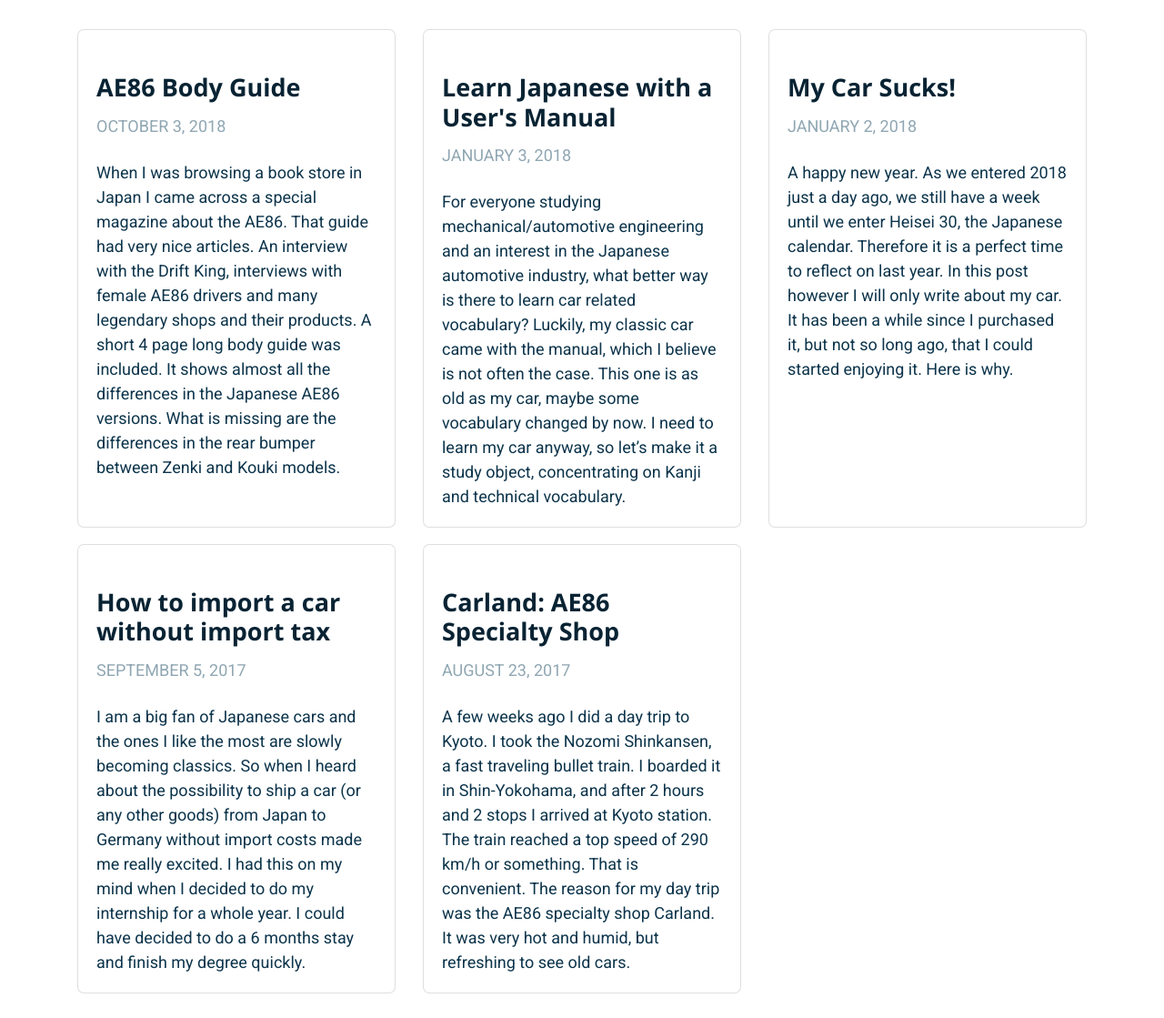
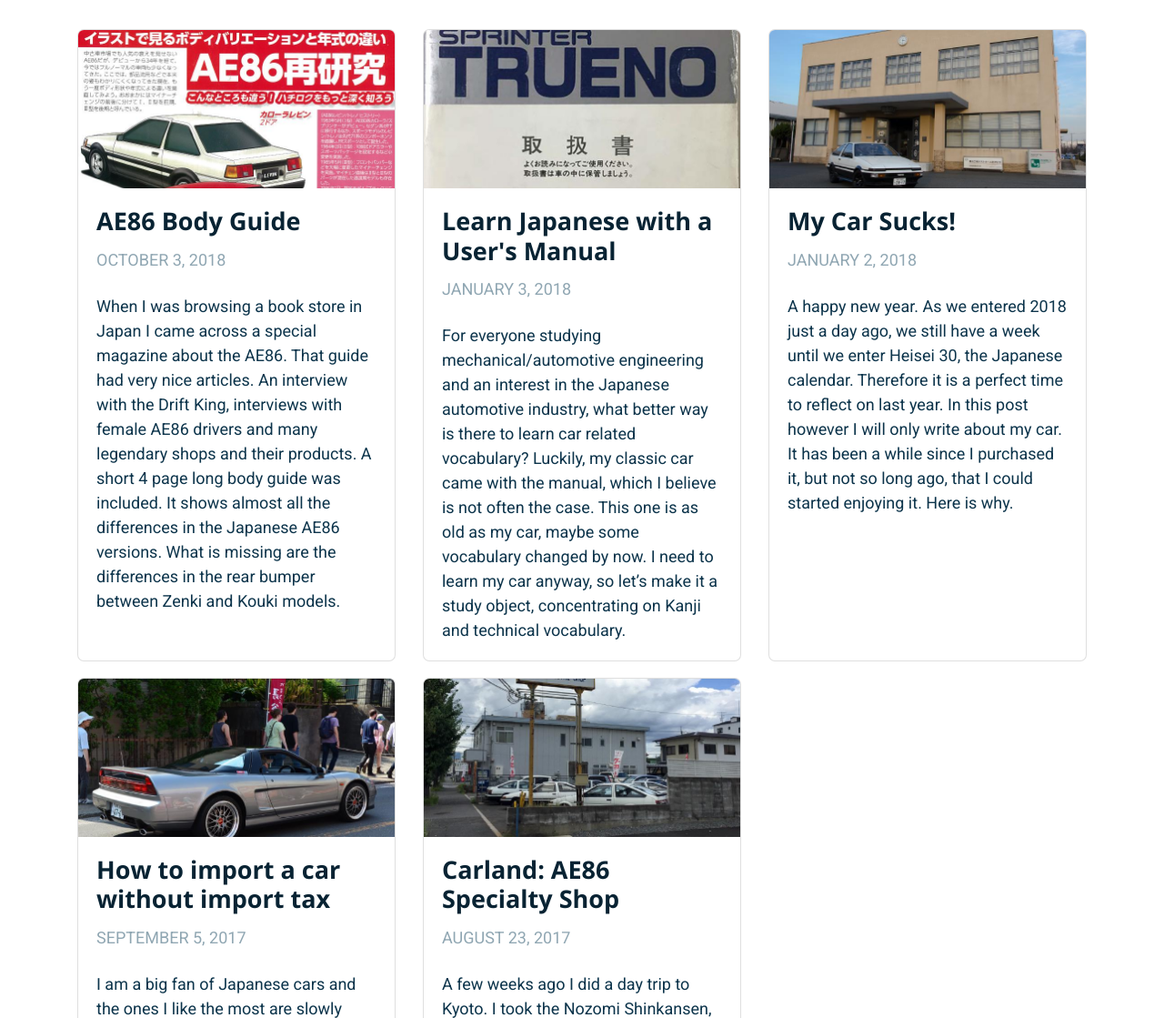
Before and after one commit to emeQee/emeqee-public, a plain HTML site: page post/index.html in a window 1280 px wide. Shown: the part 181-1300 px from the top of the page at 91% size. Drawn offline with nearby package versions, Linux system fonts and the light colour scheme; a small style sheet from the web is missing.

Commit message:
Image urls fixed

```diff
--- a/post/index.html
+++ b/post/index.html
@@ -49,7 +49,7 @@ emeQee
 <div class="col mb-3">
 <div class="card h-100">
 <a href=/post/ae86-body-guide/ class=d-block>
-<img data-src=post/ae86-body-guide/images/feature_hue12215257c682dc8e51fd8d69f3e5898_2462792_700x350_fill_q75_box_smart1.jpg class="card-img-top mx-auto d-block" alt="AE86 Body Guide">
+<img data-src=/post/ae86-body-guide/images/feature_hue12215257c682dc8e51fd8d69f3e5898_2462792_700x350_fill_q75_box_smart1.jpg class="card-img-top mx-auto d-block" alt="AE86 Body Guide">
 <div class=card-body>
 <h4 class=card-title>AE86 Body Guide</h4>
 <p class="card-text text-muted text-uppercase">October 3, 2018</p>
@@ -63,7 +63,7 @@ When I was browsing a book store in Japan I came across a special magazine about
 <div class="col mb-3">
 <div class="card h-100">
 <a href=/post/learn-japanese-with-a-users-manual/ class=d-block>
-<img data-src=post/learn-japanese-with-a-users-manual/images/feature_hu8a51038d9f62dfc273b43347715c20f4_729716_700x350_fill_q75_box_smart1.jpg class="card-img-top mx-auto d-block" alt="Learn Japanese with a User's Manual">
+<img data-src=/post/learn-japanese-with-a-users-manual/images/feature_hu8a51038d9f62dfc273b43347715c20f4_729716_700x350_fill_q75_box_smart1.jpg class="card-img-top mx-auto d-block" alt="Learn Japanese with a User's Manual">
 <div class=card-body>
 <h4 class=card-title>Learn Japanese with a User's Manual</h4>
 <p class="card-text text-muted text-uppercase">January 3, 2018</p>
@@ -77,7 +77,7 @@ For everyone studying mechanical/automotive engineering and an interest in the J
 <div class="col mb-3">
 <div class="card h-100">
 <a href=/post/my-car-sucks/ class=d-block>
-<img data-src=post/my-car-sucks/images/20171223-003_huac961d029e13ddf0accf5405afba404e_577586_700x350_fill_q75_box_smart1.jpg class="card-img-top mx-auto d-block" alt="My Car Sucks!">
+<img data-src=/post/my-car-sucks/images/20171223-003_huac961d029e13ddf0accf5405afba404e_577586_700x350_fill_q75_box_smart1.jpg class="card-img-top mx-auto d-block" alt="My Car Sucks!">
 <div class=card-body>
 <h4 class=card-title>My Car Sucks!</h4>
 <p class="card-text text-muted text-uppercase">January 2, 2018</p>
@@ -91,7 +91,7 @@ A happy new year. As we entered 2018 just a day ago, we still have a week until
 <div class="col mb-3">
 <div class="card h-100">
 <a href=/post/how-to-import-a-car-without-import-tax/ class=d-block>
-<img data-src=post/how-to-import-a-car-without-import-tax/images/feature_hu00be8b27e3b470fc1c54d1d965fdf6c2_858525_700x350_fill_q75_box_smart1.jpg class="card-img-top mx-auto d-block" alt="How to import a car without import tax">
+<img data-src=/post/how-to-import-a-car-without-import-tax/images/feature_hu00be8b27e3b470fc1c54d1d965fdf6c2_858525_700x350_fill_q75_box_smart1.jpg class="card-img-top mx-auto d-block" alt="How to import a car without import tax">
 <div class=card-body>
 <h4 class=card-title>How to import a car without import tax</h4>
 <p class="card-text text-muted text-uppercase">September 5, 2017</p>
@@ -105,7 +105,7 @@ I am a big fan of Japanese cars and the ones I like the most are slowly becoming
 <div class="col mb-3">
 <div class="card h-100">
 <a href=/post/carland-ae86-specialty-shop/ class=d-block>
-<img data-src=post/carland-ae86-specialty-shop/images/20170805-001_hu60ced01cc8b8a5e0e5e0c10d69f7b09e_855404_700x350_fill_q75_box_smart1.jpg class="card-img-top mx-auto d-block" alt="Carland: AE86 Specialty Shop">
+<img data-src=/post/carland-ae86-specialty-shop/images/20170805-001_hu60ced01cc8b8a5e0e5e0c10d69f7b09e_855404_700x350_fill_q75_box_smart1.jpg class="card-img-top mx-auto d-block" alt="Carland: AE86 Specialty Shop">
 <div class=card-body>
 <h4 class=card-title>Carland: AE86 Specialty Shop</h4>
 <p class="card-text text-muted text-uppercase">August 23, 2017</p>
```
Also changed, not shown: categories/car-life/index.html (+3 -3 lines), categories/japanese/index.html (+1 -1 lines), categories/personal/index.html (+1 -1 lines), index.html (+5 -5 lines), post/ae86-body-guide/index.html (+4 -4 lines), post/how-to-import-a-car-without-import-tax/index.html (+1 -1 lines), post/learn-japanese-with-a-users-manual/index.html (+2 -2 lines), post/my-car-sucks/index.html (+1 -1 lines), tags/ae86/index.html (+4 -4 lines), tags/japan/index.html (+1 -1 lines).
